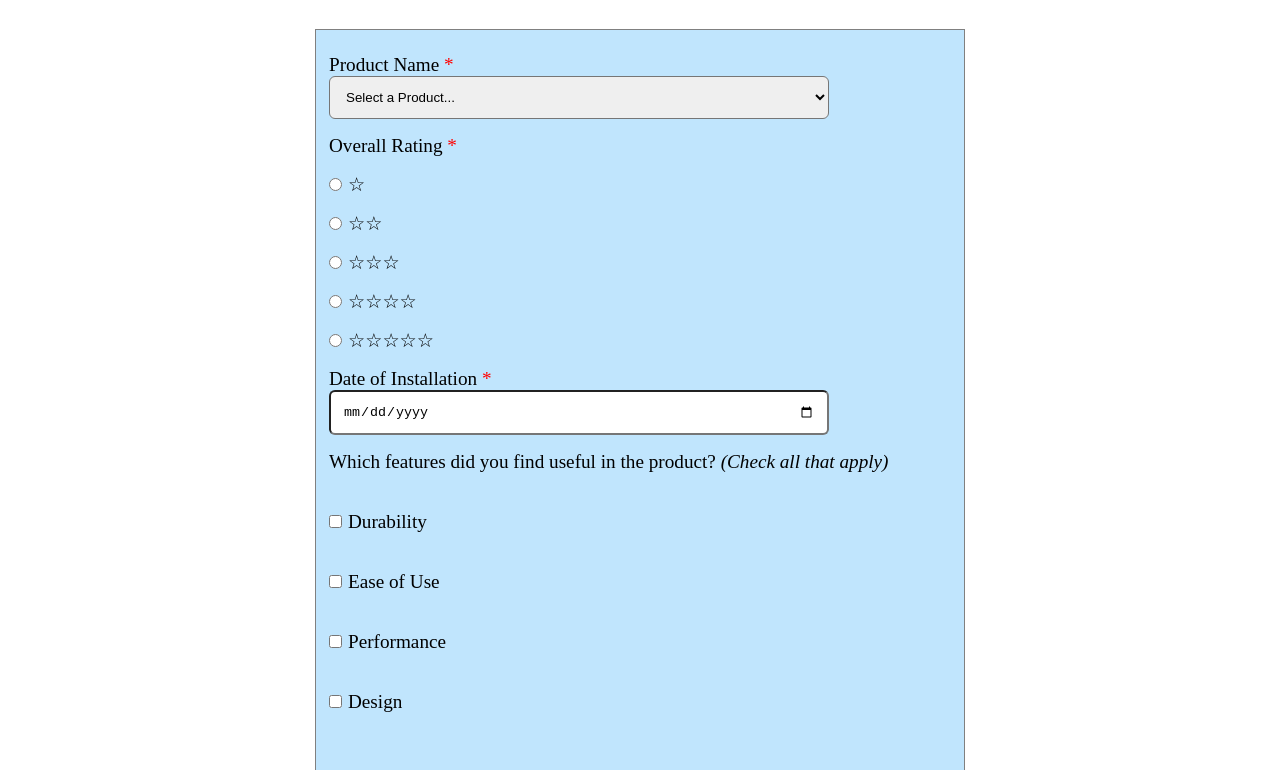
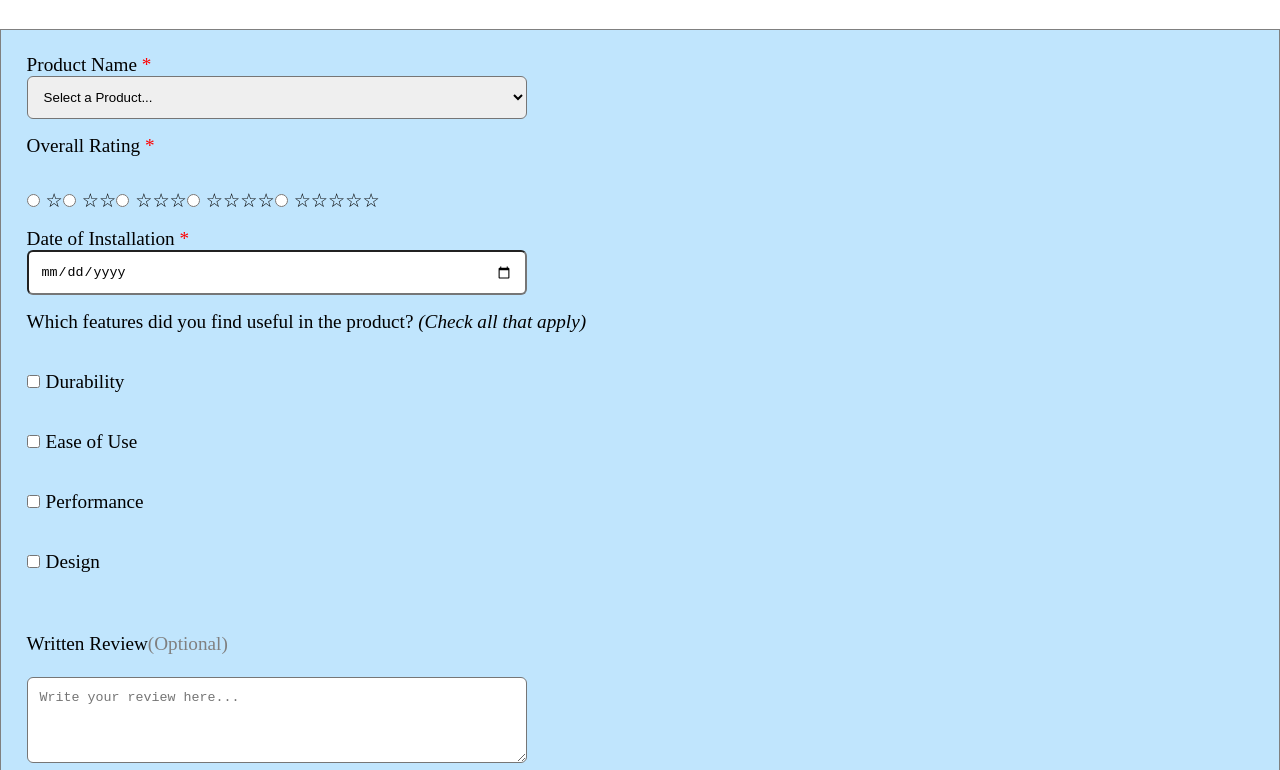
Before and after one commit to MargaritaWendt/wdd131, a plain HTML site: page form.html in a window 1280 px wide. Shown: the part 79-849 px from the top of the page. Drawn offline with Linux system fonts and the light colour scheme.

Commit message:
add changes

```diff
--- a/form.html
+++ b/form.html
@@ -18,10 +18,11 @@
             <fieldset>
                 <label>Product Name <span aria-hidden="true" style="color:red;">*</span></label>
                 <select id="productName" name="productName" required>
-                    <option disabled selected>Select a Product...</option>
+                    <option value="" disabled selected>Select a Product...</option>
                 </select>
 
                 <div>Overall Rating <span aria-hidden="true" style="color:red;">*</span></div>
+                <div class="stairs">
                 <label><input type="radio" id="rating1" name="rating" value="1" required>☆</label>
 
                 <label><input type="radio" id="rating2" name="rating" value="2">☆☆</label>
@@ -31,6 +32,7 @@
                 <label><input type="radio" id="rating4" name="rating" value="4">☆☆☆☆</label>
 
                 <label><input type="radio" id="rating5" name="rating" value="5">☆☆☆☆☆</label>
+                </div>
 
                 <div>Date of Installation <span aria-hidden="true" style="color:red;">*</span></div>
                 <input type="date" id="installationDate" name="installationDate" required>
--- /dev/null
+++ b/review.html
@@ -0,0 +1,35 @@
+<!DOCTYPE html>
+<html lang="en">
+
+<head>
+    <meta charset="UTF-8">
+    <meta name="viewport" content="width=device-width, initial-scale=1.0">
+    <title>Review Confirmation</title>
+    <script src="scripts/form.js" defer></script>
+</head>
+
+<body>
+    <main>
+        <h1>Thank you for your review!</h1>
+        <p>Your feedback has been submitted successfully.</p>
+
+        <p>
+            You have submitted
+            <span id="reviewCount">0</span>
+            reviews so far.
+        </p>
+
+        <a href="index.html">← Back to the review form</a>
+    </main>
+
+    <script>
+        let count = Number(localStorage.getItem("reviewCount")) || 0;
+
+        count++;
+
+        localStorage.setItem("reviewCount", count);
+        document.getElementById("reviewCount").textContent = count;
+    </script>
+</body>
+
+</html>
--- a/scripts/form.js
+++ b/scripts/form.js
@@ -3,3 +3,49 @@ currentYear.textContent = new Date().getFullYear();
 
 const lastModifiedP = document.querySelector("#lastModified");
 lastModifiedP.textContent = document.lastModified;
+
+const products = [
+    {
+        id: "fc-1888",
+        name: "flux capacitor",
+        averagerating: 4.5
+    },
+    {
+        id: "fc-2050",
+        name: "power laces",
+        averagerating: 4.7
+    },
+    {
+        id: "fs-1987",
+        name: "time circuits",
+        averagerating: 3.5
+    },
+    {
+        id: "ac-2000",
+        name: "low voltage reactor",
+        averagerating: 3.9
+    },
+    {
+        id: "jj-1969",
+        name: "warp equalizer",
+        averagerating: 5.0
+    }
+];
+
+document.addEventListener("DOMContentLoaded", () => {
+    const select = document.getElementById("productName");
+
+    products.forEach(product => {
+        const option = document.createElement("option");
+        option.value = product.id;
+        option.textContent = product.name;
+        select.appendChild(option);
+    });
+});
+
+let count = Number(localStorage.getItem("reviewCount")) || 0;
+
+count++;
+
+localStorage.setItem("reviewCount", count);
+document.getElementById("reviewCount").textContent = count;
--- a/styles/form.css
+++ b/styles/form.css
@@ -6,12 +6,12 @@
 
 body{
     font-size: 1.2rem;
-    margin: 0 auto;
-    width: 650px;
+    margin: 0;
+    min-width: 600px;
 }
 
 header,footer{
-    background-color: rgb(88, 88, 253);
+    background-color: rgb(67, 67, 204);
     color: #fff;
     padding: 1rem;
     text-align: center;
@@ -35,7 +35,7 @@ header,footer{
 
 .wf1 input[type="text"],
 [type="date"],
-.wf1 select {
+.wf1 select,.wf1 textarea {
     border-radius: 6px;
     padding:.75rem;
     width: 100%;
@@ -58,6 +58,9 @@ form {
     background-color: rgb(192, 229, 253);
 }
 
+.stairs{
+    display: flex;
+}
 
 
 /*/form{
```
